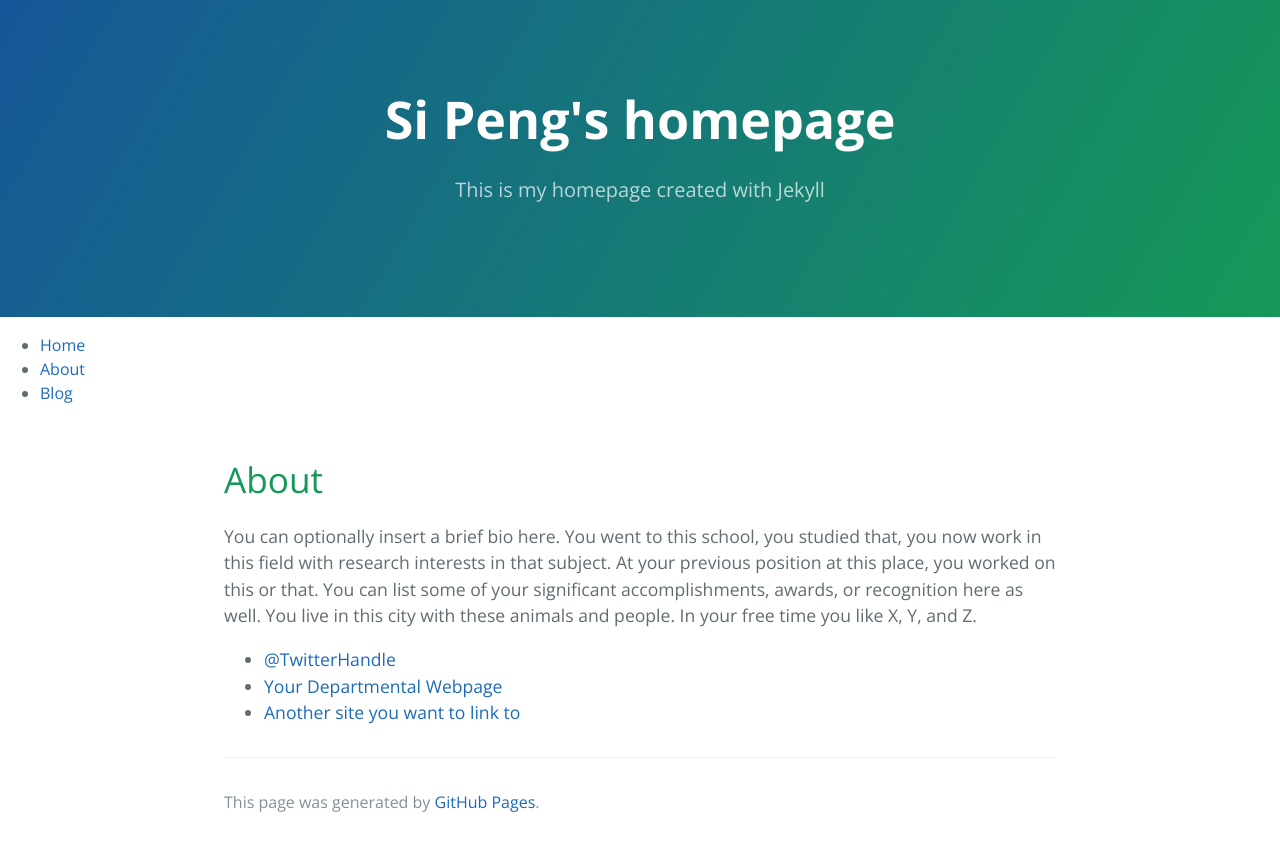
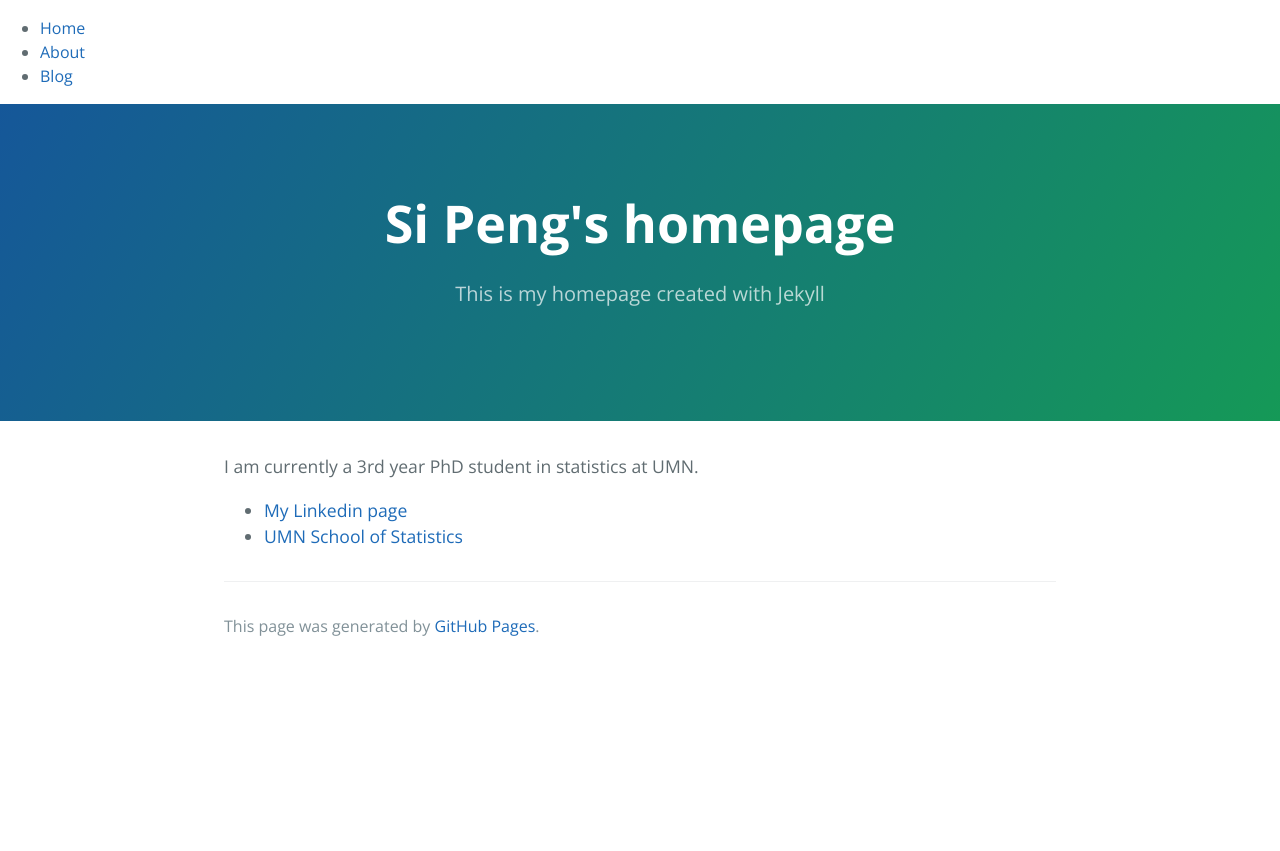
Before and after one commit to sipeng/sipeng.github.io, a Jekyll site: the page built from about/index.md, in a window 1280 px wide. Shown: the top 851 px of the page. Built offline with Jekyll 4.4.1, drawn with Linux system fonts in a browser that asks for light colours.

Commit message:
modify about and blog

```diff
--- a/_layouts/default.html
+++ b/_layouts/default.html
@@ -10,6 +10,14 @@
     <link rel="stylesheet" href="{{ '/assets/css/style.css?v=' | append: site.github.build_revision | relative_url }}">
   </head>
   <body>
+    <nav>
+      <ul>
+      <li><a href="/">Home</a></li>
+      <li><a href="/about">About</a></li>
+      <li><a href="/blog">Blog</a></li>
+      </ul>
+    </nav>
+
     <section class="page-header">
       <h1 class="project-name">{{ site.title | default: site.github.repository_name }}</h1>
       <h2 class="project-tagline">{{ site.description | default: site.github.project_tagline }}</h2>
@@ -21,14 +29,6 @@
         <a href="{{ site.github.tar_url }}" class="btn">Download .tar.gz</a>
       {% endif %}
     </section>
-
-    <nav>
-<ul>
-<li><a href="/">Home</a></li>
-<li><a href="/about">About</a></li>
-<li><a href="/blog">Blog</a></li>
-</ul>
-    </nav>
 
     <section class="main-content">
       {{ content }}
--- a/about/index.html
+++ /dev/null
@@ -1,15 +0,0 @@
----
-layout: default
-title: About Hank Quinlan
----
-
-		<div class="about">
-			<h1>About</h1>
-			<p>You can optionally insert a brief bio here. You went to this school, you studied that, you now work in this field with research interests in that subject. At your previous position at this place, you worked on this or that. You can list some of your significant accomplishments, awards, or recognition here as well. You live in this city with these animals and people. In your free time you like X, Y, and Z.</p>
-
-			<ul class="contacts">
-				<li><a href="#">@TwitterHandle</a></li>
-				<li><a href="#">Your Departmental Webpage</a></li>
-				<li><a href="#">Another site you want to link to</a></li>
-				</ul>
-		</div>
--- /dev/null
+++ b/about/index.md
@@ -0,0 +1,9 @@
+---
+layout: default
+title: About Me
+---
+
+I am currently a 3rd year PhD student in statistics at UMN.
+
+* [My Linkedin page](https://www.linkedin.com/in/si-peng-95277654/)
+* [UMN School of Statistics](stat.umn.edu/)
--- a/blog/index.html
+++ b/blog/index.html
@@ -1,6 +1,6 @@
 ---
 layout: default
-title: Hank Quinlan's Blog
+title: Si Peng's Blog
 ---
 <h1>{{ page.title }}</h1>
 <ul class="posts">
```
